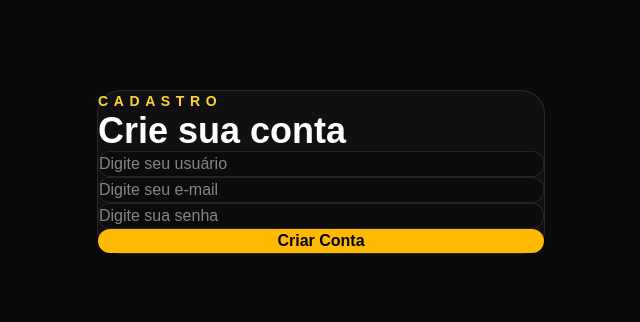
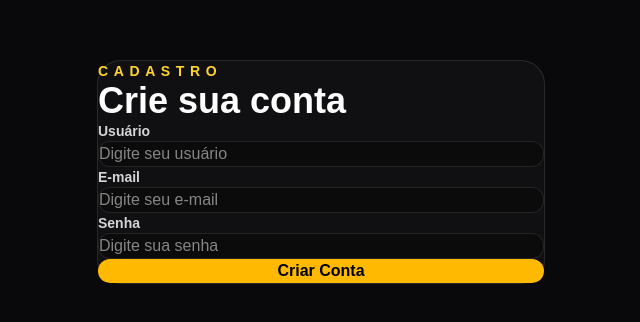
Before and after one commit to crsandrade/newgenesis-webproject, a Next.js app: page /register in a window 1280 px wide. Shown: the part 228-550 px from the top of the page, without its empty margins (319-959 px from the left). Built offline with nearby package versions, Linux system fonts and the light colour scheme.

Commit message:
refactor: separate register client component

```diff
--- a/app/(auth)/register/RegisterForm.tsx
+++ b/app/(auth)/register/RegisterForm.tsx
@@ -1,12 +1,11 @@
 "use client";
 
 import { useState } from "react";
+
 import { FormInput } from "@/components/FormInput";
 import { SubmitButton } from "@/components/SubmitButton";
 
-
-export default function RegisterForm() {
-
+export function RegisterForm() {
   const [username, setUsername] = useState("");
   const [email, setEmail] = useState("");
   const [password, setPassword] = useState("");
@@ -20,10 +19,10 @@ export default function RegisterForm() {
       password,
     });
   }
+
   return (
-    <main className="flex min-h-screen items-center justify-center bg-[#09090b] px-6 pt-32 pb-20 text-white">
+    <main className="flex min-h-screen items-center justify-center px-6">
       <div className="w-full max-w-md rounded-3xl border border-white/10 bg-white/[0.03] p-10">
-
         <p className="mb-3 text-sm font-bold uppercase tracking-[0.4em] text-amber-300">
           Cadastro
         </p>
@@ -32,30 +31,41 @@ export default function RegisterForm() {
           Crie sua conta
         </h1>
 
-        <form className="mt-10 space-y-5">
-
+        <form
+          onSubmit={handleSubmit}
+          className="mt-10 space-y-5"
+        >
           <FormInput
+            label="Usuário"
             type="text"
-            name="user"
+            name="username"
             placeholder="Digite seu usuário"
             value={username}
-            onChange={(event) => setUsername(event.target.value)}
+            onChange={(event) =>
+              setUsername(event.target.value)
+            }
           />
 
           <FormInput
+            label="E-mail"
             type="email"
             name="email"
             placeholder="Digite seu e-mail"
-            value={username}
-            onChange={(event) => setEmail(event.target.value)}
+            value={email}
+            onChange={(event) =>
+              setEmail(event.target.value)
+            }
           />
 
           <FormInput
+            label="Senha"
             type="password"
             name="password"
             placeholder="Digite sua senha"
-            value={username}
-            onChange={(event) => setPassword(event.target.value)}
+            value={password}
+            onChange={(event) =>
+              setPassword(event.target.value)
+            }
           />
 
           <SubmitButton>
--- a/app/(auth)/register/page.tsx
+++ b/app/(auth)/register/page.tsx
@@ -1,10 +1,10 @@
 import type { Metadata } from "next";
-import RegisterForm from "./RegisterForm";
+
+import { RegisterForm } from "./RegisterForm";
 
 export const metadata: Metadata = {
-  title: "Registro | New Genesis",
-  description: "Cadastre-se e comece a escrever o seu futuro."
-}
+  title: "Cadastro",
+};
 
 export default function RegisterPage() {
   return <RegisterForm />;
```
